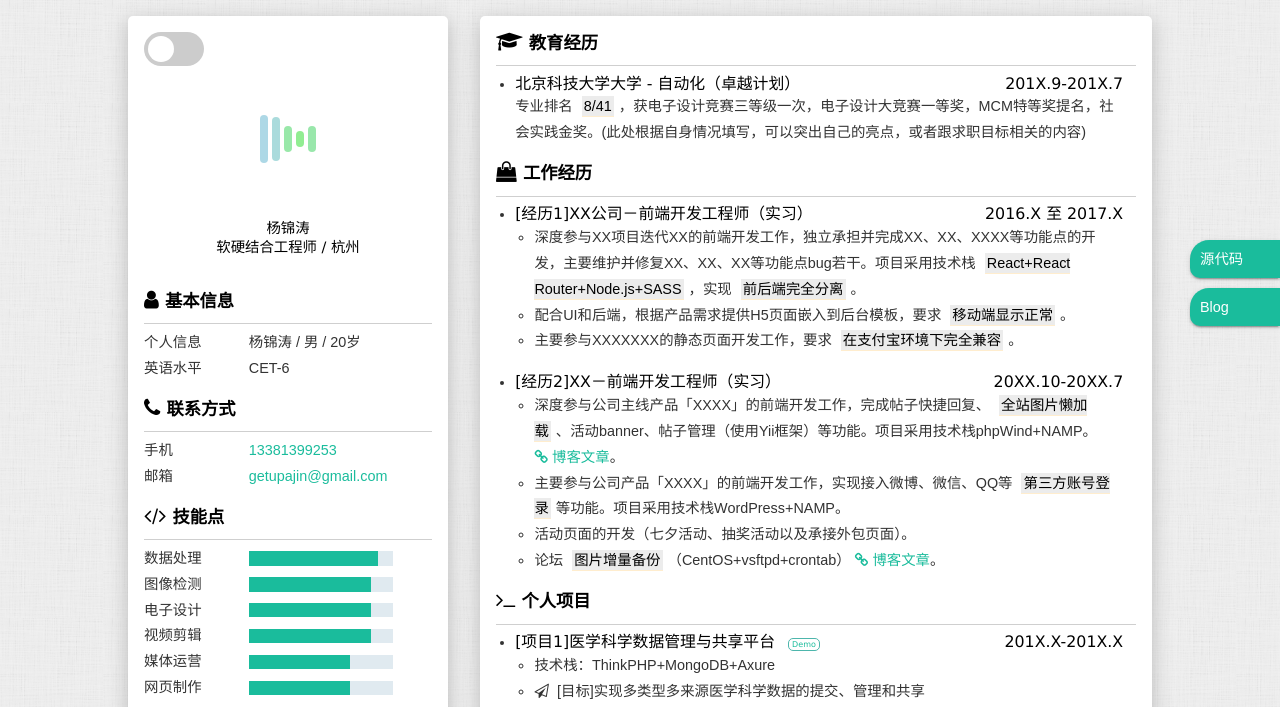
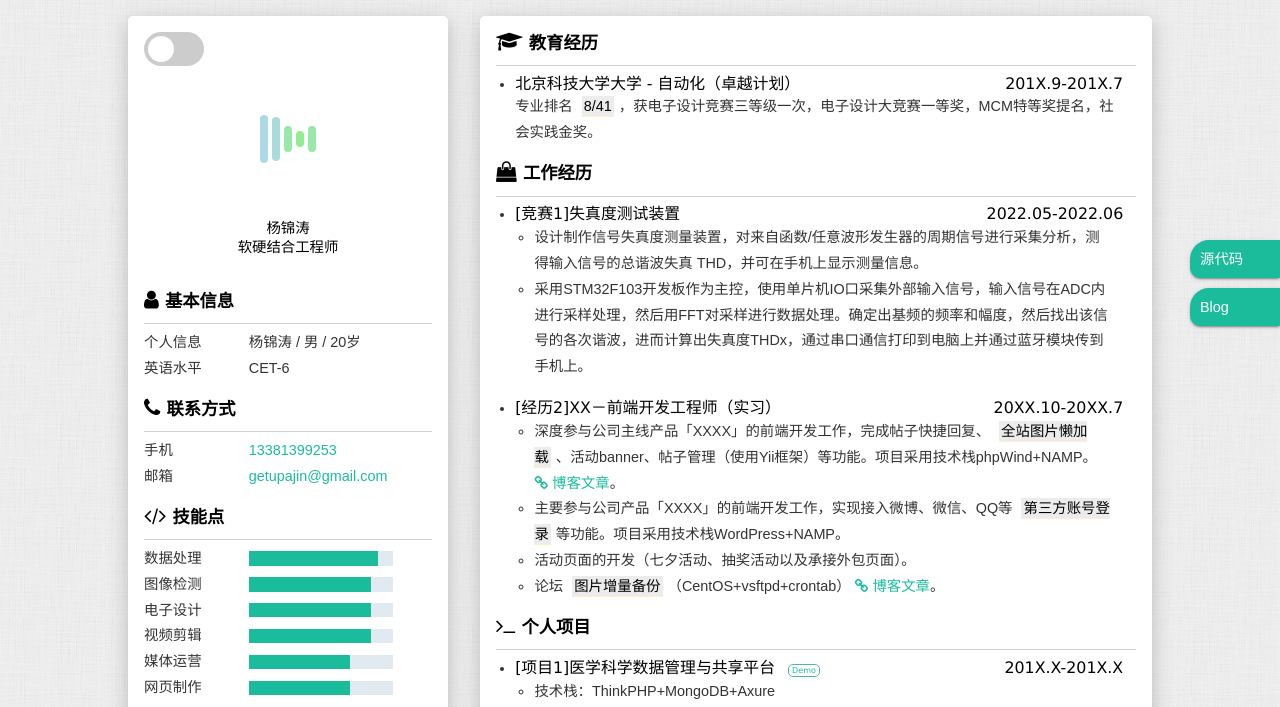
Before and after one commit to getajin/getajin.github.io, a plain HTML site: page index.html in a window 1280 px wide. Shown: the top 707 px of the page. Drawn offline with Linux system fonts and the light colour scheme.

Commit message:
Update index.html
Signed-off-by: getajin <97734485+getajin@users.noreply.github.com>

```diff
--- a/index.html
+++ b/index.html
@@ -16,7 +16,7 @@
     <meta http-equiv="Cache-Control" content="no-cache, no-store, must-revalidate" />
     <meta http-equiv="Pragma" content="no-cache" />
     <meta http-equiv="Expires" content="0" />
-    <title>[简历]张大侠-前端开发工程师/杭州</title>
+    <title>[简历]北京科技大学-杨锦涛</title>
     <link rel="shortcut icon" href="assets/images/favicon.ico" type="image/x-icon">
     <link rel="stylesheet" href="assets/css/typo.css">
     <link rel="stylesheet" href="assets/css/font-awesome.min.css">
@@ -76,7 +76,7 @@
                 </section>
 
                 <h1 class="name">杨锦涛</h1>
-                <h4 class="info-job">软硬结合工程师 / 杭州</h4>
+                <h4 class="info-job">软硬结合工程师 </h4>
 
             </section>
 
@@ -190,12 +190,12 @@
                             <time>201X.9-201X.7</time>
                         </h3>
                         <p>专业排名
-                            <mark>8/41</mark>，获电子设计竞赛三等级一次，电子设计大竞赛一等奖，MCM特等奖提名，社会实践金奖。(此处根据自身情况填写，可以突出自己的亮点，或者跟求职目标相关的内容)</p>
+                            <mark>8/41</mark>，获电子设计竞赛三等级一次，电子设计大竞赛一等奖，MCM特等奖提名，社会实践金奖。</p>
                     </li>
                 </ul>
             </section>
 
-            <!-- 工作经历 -->
+            <!-- 科研竞赛 -->
             <section class="work info-unit">
                 <h2>
                     <i class="fa fa-shopping-bag" aria-hidden="true"></i>工作经历</h2>
@@ -203,17 +203,14 @@
                 <ul>
                     <li>
                         <h3>
-                            <span>[经历1]XX公司－前端开发工程师（实习）</span>
-                            <time>2016.X 至 2017.X</time>
+                            <span>[竞赛1]失真度测试装置 </span>
+                            <time>2022.05-2022.06</time>
                         </h3>
                         <ul class="info-content">
-                            <li>深度参与XX项目迭代XX的前端开发工作，独立承担并完成XX、XX、XXXX等功能点的开发，主要维护并修复XX、XX、XX等功能点bug若干。项目采用技术栈
-                                <mark>React+React Router+Node.js+SASS</mark>，实现
-                                <mark>前后端完全分离</mark>。</li>
-                            <li>配合UI和后端，根据产品需求提供H5页面嵌入到后台模板，要求
-                                <mark>移动端显示正常</mark>。</li>
-                            <li>主要参与XXXXXXX的静态页面开发工作，要求
-                                <mark>在支付宝环境下完全兼容</mark>。</li>
+                            <li>设计制作信号失真度测量装置，对来自函数/任意波形发生器的周期信号进行采集分析，测得输入信号的总谐波失真 THD，并可在手机上显示测量信息。</li>
+                            <li> 采用STM32F103开发板作为主控，使用单片机IO口采集外部输入信号，输入信号在ADC内进行采样处理，然后用FFT对采样进行数据处理。确定出基频的频率和幅度，然后找出该信号的各次谐波，进而计算出失真度THDx，通过串口通信打印到电脑上并通过蓝牙模块传到手机上。
+                                </li>
+
                         </ul>
                     </li>
                     <li>
```
